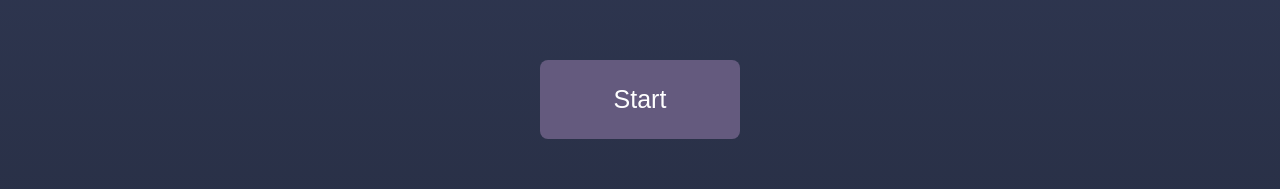
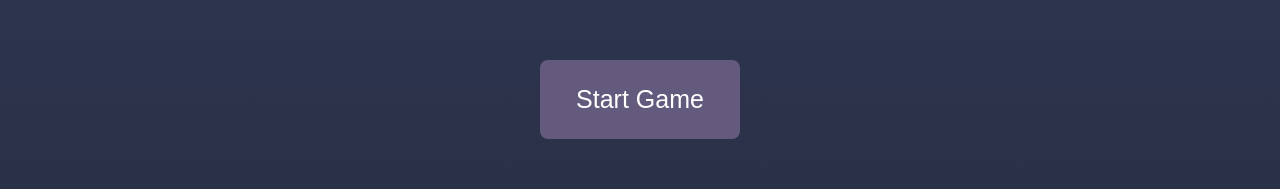
Before and after one commit to Jassim12c/Connect-Four, a plain HTML site: page index.html in a window 1280 px wide. Shown: the part 140-329 px from the top of the page. Drawn offline with nearby package versions, Linux system fonts and the light colour scheme; a web font is replaced by a local one.

Commit message:
Change in begin game

```diff
--- a/index.html
+++ b/index.html
@@ -13,7 +13,7 @@
 			When a player clicks this button, the game will begin
 		-->
     	<button id = "begin-game">
-    		Start
+    		Start Game
     	</button>
 
 
```
